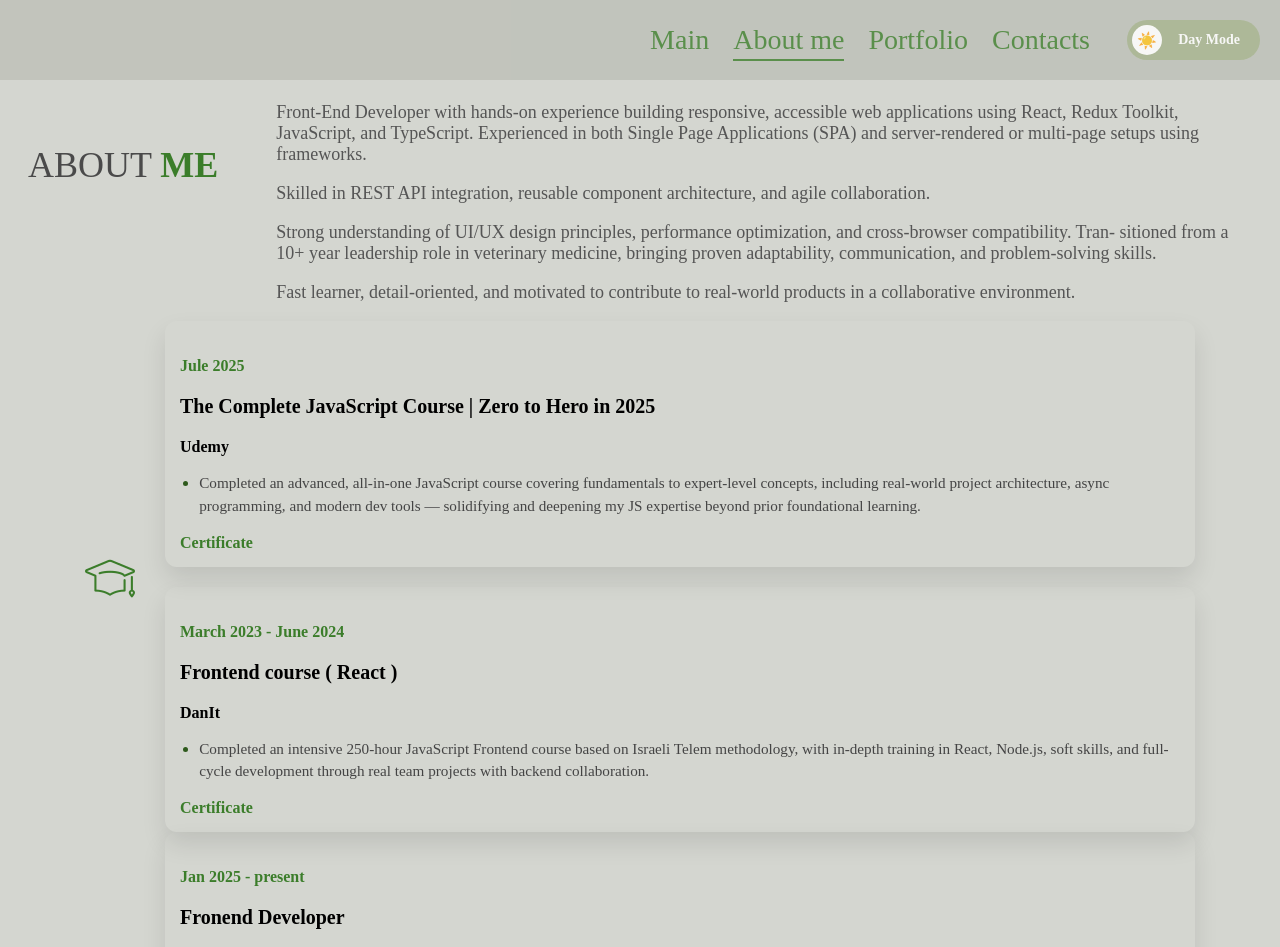
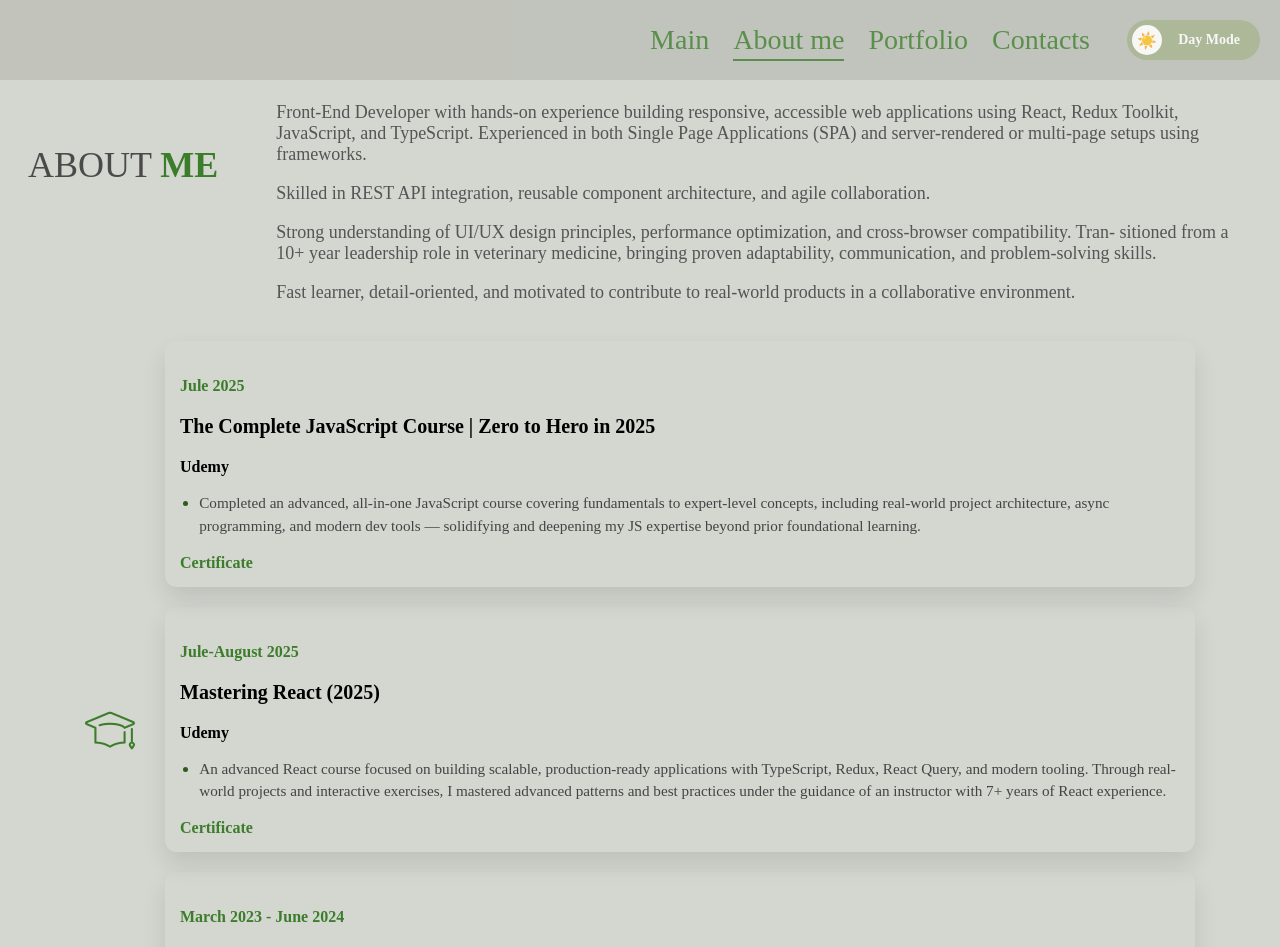
Before and after one commit to annastrnk/portfolio, a React (Vite) app: page /about in a window 1280 px wide. Shown: the top 947 px of the page. Built offline with nearby package versions, Linux system fonts and the light colour scheme.

Commit message:
added react course

```diff
--- a/public/studydata.js
+++ b/public/studydata.js
@@ -11,6 +11,16 @@ const studyData = [
   },
   {
     id: 2,
+    date: "Jule-August 2025",
+    name: "Mastering React (2025)",
+    company: "Udemy",
+    description:[
+      "An advanced React course focused on building scalable, production-ready applications with TypeScript, Redux, React Query, and modern tooling. Through real-world projects and interactive exercises, I mastered advanced patterns and best practices under the guidance of an instructor with 7+ years of React experience."],
+    certificate:
+      "https://www.udemy.com/certificate/UC-42f8f68d-8d2a-44bf-bbb9-a78558d563a5/",
+  },
+  {
+    id: 3,
     date: "March 2023 - June 2024",
     name: "Frontend course ( React )",
     company: "DanIt",
--- a/src/components/aboutMe/TimelineItem/timeLineItem.scss
+++ b/src/components/aboutMe/TimelineItem/timeLineItem.scss
@@ -1,7 +1,9 @@
 .timeLine {
   display: flex;
+  flex-direction: column;
   align-items: center;
-  gap: 30px;
+  gap: 20px;
+  padding-top: 20px;
 
   &-img {
     width: 50px;
@@ -60,6 +62,8 @@
   }
   @media screen and (min-width: 1024px) {
     flex-direction: row;
+    gap:30px;
+
     &-item {
       width: 1000px;
     }
```
